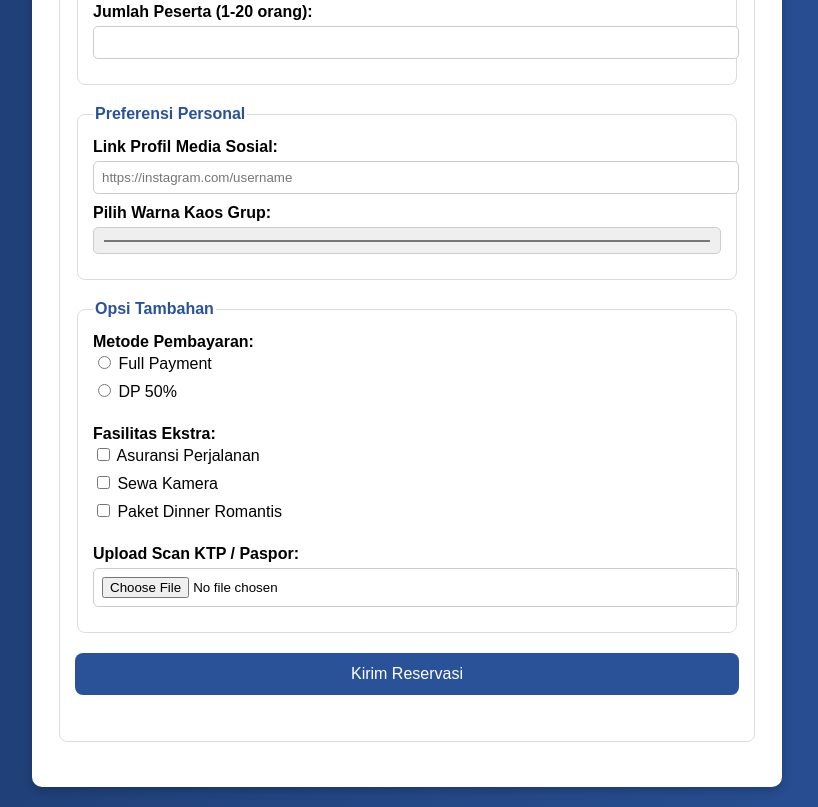
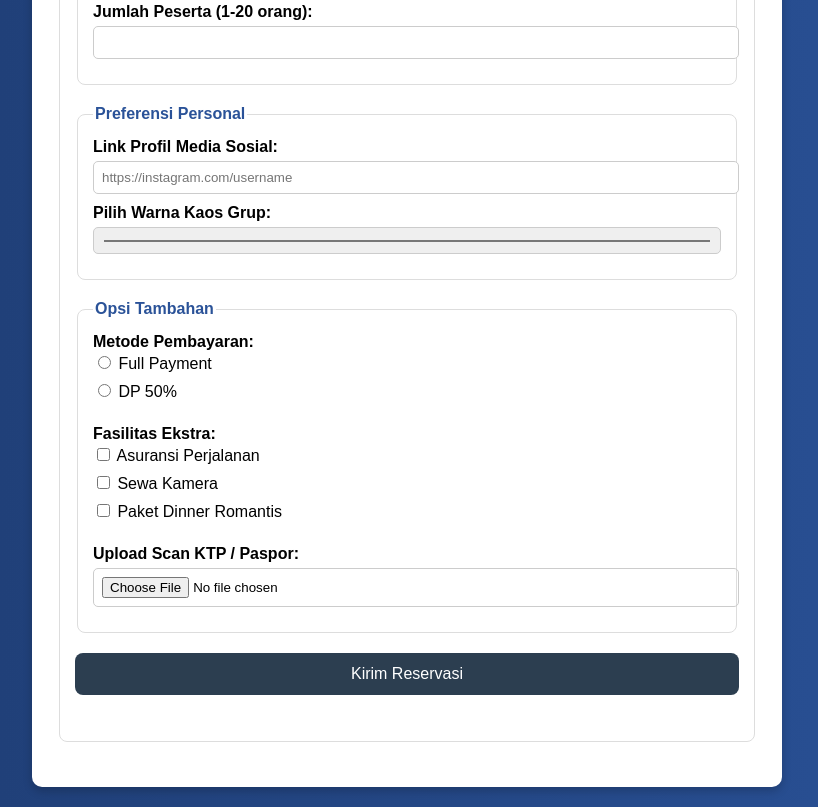
Before and after one commit to aneurianti04/index.formulir.pemesanan.html.implementasikan, a plain HTML site: page index.html in a window 1280 px wide. Shown: the part 784-1591 px from the top of the page, without its empty margins (233-1051 px from the left). Drawn offline with Linux system fonts and the light colour scheme.

Commit message:
index.html

```diff
--- a/index.html
+++ b/index.html
@@ -48,7 +48,7 @@
             width: auto;
         }
         button {
-            background-color: #2a5298;
+            background-color: #2c3e50;
             color: white;
             padding: 12px;
             border: none;
```
